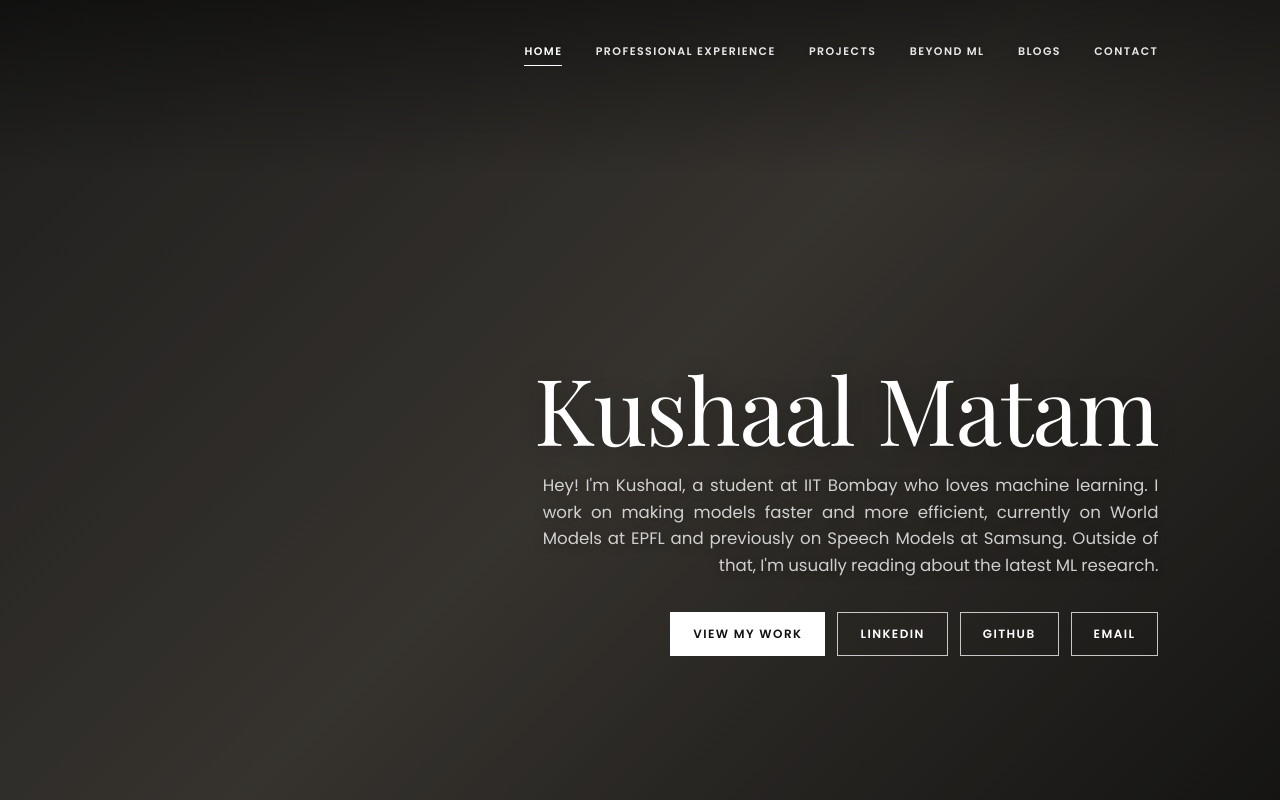
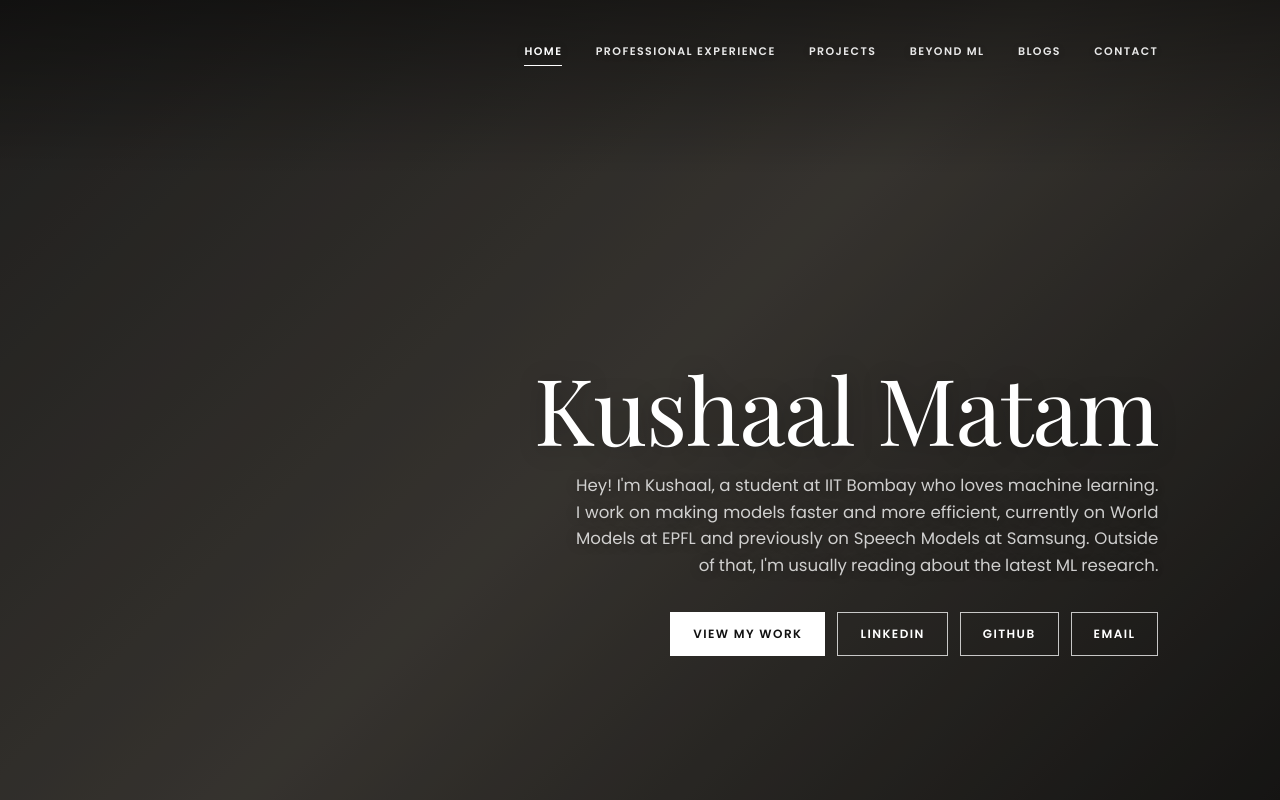
Before and after one commit to M-Kushaal/M-Kushaal.github.io, a plain HTML site: page index.html in a window 1280 px wide. Drawn offline with nearby package versions, Linux system fonts and the light colour scheme.

Commit message:
Even out the word gaps in the Home intro paragraph
Co-Authored-By: Claude Haiku 5.5 <noreply@anthropic.com>

```diff
--- a/index.html
+++ b/index.html
@@ -34,7 +34,7 @@
       <div class="hero-overlay" aria-hidden="true"></div>
       <div class="hero-content">
         <h1 class="hero-title">Kushaal Matam</h1>
-        <p class="hero-tagline" style="max-width: 37em;">Hey! I'm Kushaal, a student at IIT Bombay who loves machine learning. I work on making models faster and more efficient, currently on World Models at EPFL and previously on Speech Models at Samsung. Outside of that, I'm usually reading about the latest ML research.</p>
+        <p class="hero-tagline" style="max-width: 35em;">Hey! I'm Kushaal, a student at IIT Bombay who loves machine learning. I work on making models faster and more efficient, currently on World Models at EPFL and previously on Speech Models at Samsung. Outside of that, I'm usually reading about the latest ML research.</p>
         <ul class="hero-links">
           <li><a class="btn btn-solid" href="#projects">View my work</a></li>
           <li><a class="btn" href="https://www.linkedin.com/in/matam-kushaal-553268297" target="_blank" rel="noopener noreferrer">LinkedIn</a></li>
```
